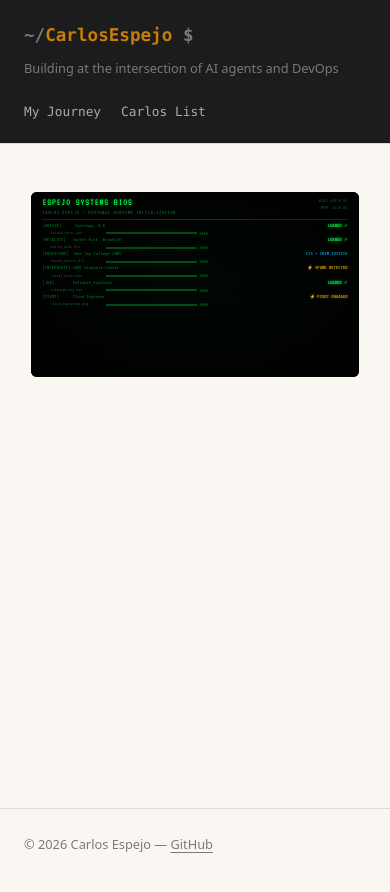
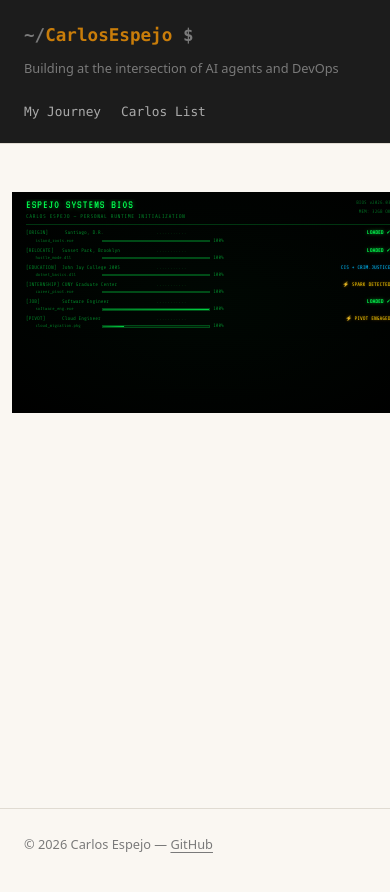
Before and after one commit to CarlosEspejo/carlosespejo.github.io, a Jekyll site: the page built from journey.html, in a window 390 px wide. Shown: the top 892 px of the page. Built offline with Jekyll 4.4.1, drawn with Linux system fonts in a browser that asks for light colours.

Commit message:
Make BIOS animation full-bleed on mobile with larger zoom for readability
Co-Authored-By: Claude Sonnet 4.6 <noreply@anthropic.com>

```diff
--- a/journey.html
+++ b/journey.html
@@ -7,11 +7,13 @@ title: My Journey
 
 <style>
 .ce-outer {
-  width: 100%;
   background: #000;
-  border-radius: 6px;
   overflow: hidden;
   position: relative;
+  border-radius: 6px;
+  /* desktop */
+  width: 100%;
+  zoom: 0.85;
 }
 
 .ce-wrap {
@@ -21,12 +23,22 @@ title: My Journey
   overflow: hidden;
   background: #000;
   font-family: 'Share Tech Mono', monospace;
-  transform-origin: top left;
-  zoom: 0.85; /* desktop: ~680px content area */
 }
 
-@media (max-width: 750px) { .ce-wrap { zoom: 0.55; } }
-@media (max-width: 500px) { .ce-wrap { zoom: 0.41; } }
+/* Tablet */
+@media (max-width: 750px) {
+  .ce-outer { zoom: 0.6; }
+}
+
+/* Mobile: go full-bleed to maximize space */
+@media (max-width: 500px) {
+  .ce-outer {
+    zoom: 0.49;
+    border-radius: 0;
+    margin-left: -1.5rem;
+    width: calc(100% + 3rem);
+  }
+}
 
 .ce-crt {
   position: absolute; inset: 0;
```
